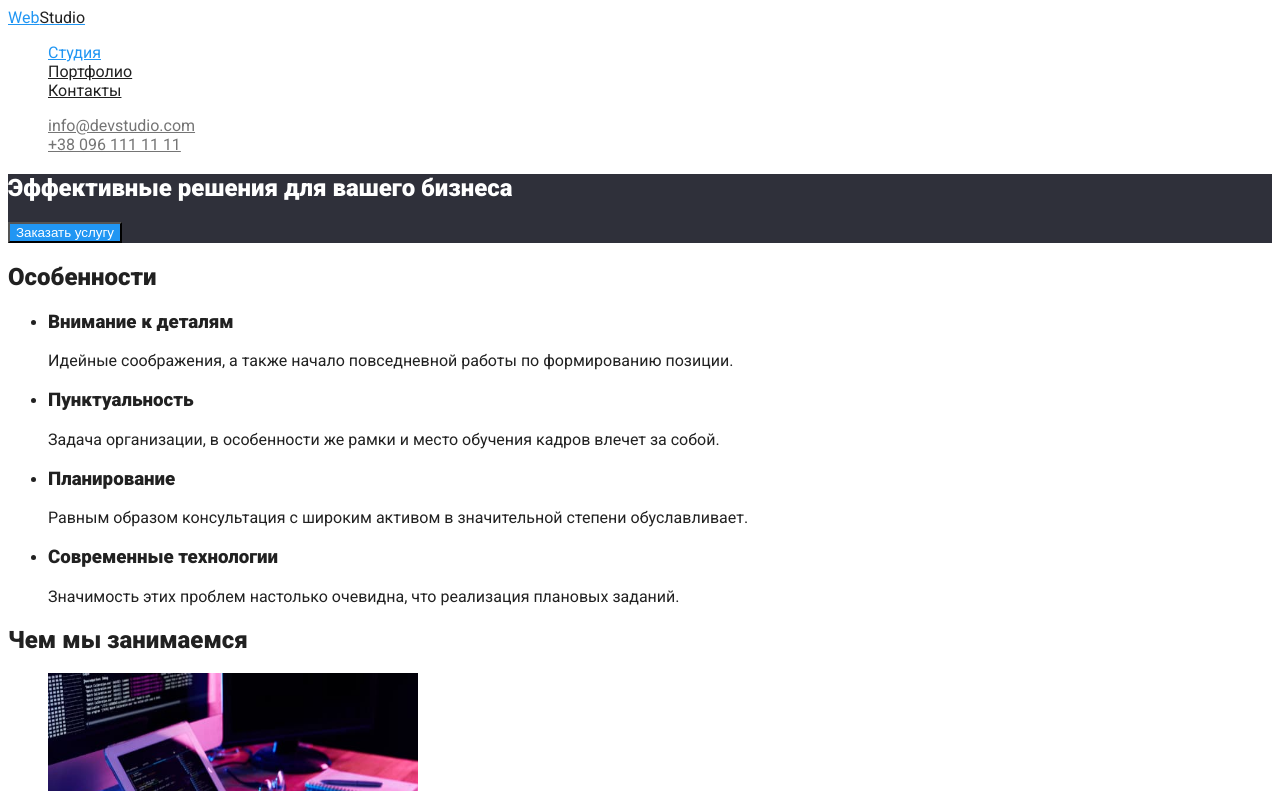
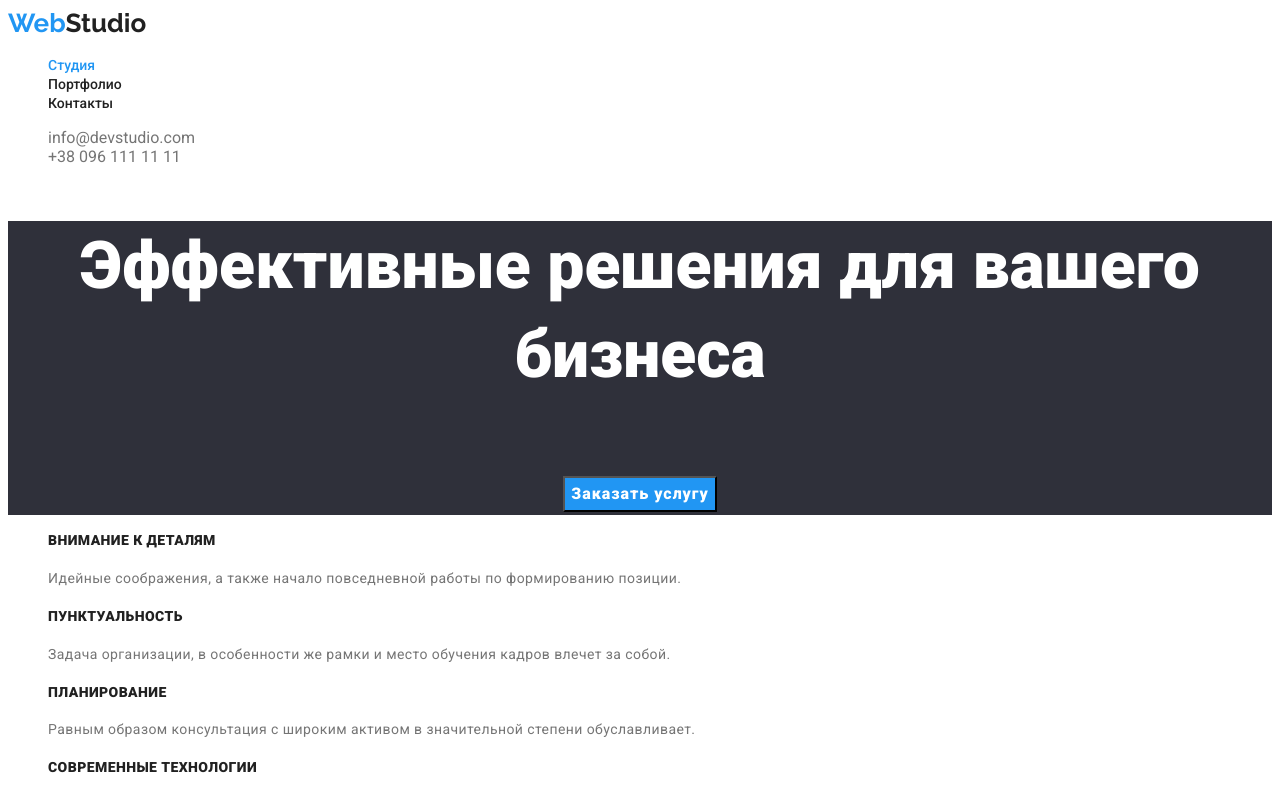
Before and after one commit to GRYz1n/goit-markup-hw-02, a plain HTML site: page index.html in a window 1280 px wide. Shown: the top 791 px of the page. Drawn offline with Linux system fonts and the light colour scheme.

Commit message:
Content section update

```diff
--- a/css/styles.css
+++ b/css/styles.css
@@ -19,8 +19,9 @@
 /* Main page */
 .body {
   color: #212121;
+
   background-color: #fff;
-  font-family: Roboto;
+  font-family: Roboto, sans-serif;
   font-style: normal;
 }
 
@@ -34,13 +35,26 @@
 
 .logo {
   color: var(--accent-text-color);
+
+  font-family: Raleway;
+  font-style: Bold;
+  font-size: 26px;
+  line-height: 1.19;
+  vertical-align: Top;
+  text-decoration: none;
 }
+
 .studio {
   color: var(--primary-text-color);
 }
 
 .site-nav .link {
   color: var(--primary-text-color);
+
+  font-weight: 500;
+  font-size: 14px;
+  line-height: 1.2;
+  text-decoration: none;
 }
 .site-nav .link:hover,
 .site-nav .link:focus {
@@ -52,6 +66,8 @@
 
 .contact .link {
   color: #757575;
+
+  text-decoration: none;
 }
 .contact .link:focus,
 .contact .link:hover {
@@ -61,17 +77,35 @@
 /* Hero */
 .hero {
   background: #2f303a;
+
+  font-weight: 900;
+  font-size: 44px;
+  line-height: 1.36;
+  text-align: center;
+}
+
+.hero-title {
+  color: var(--hero-text-color);
 }
 
 /* Button */
 .button {
   color: var(--hero-text-color);
   background-color: var(--accent-text-color);
+  font-family: Roboto;
+  font-weight: bold;
+  font-style: Bold;
+  font-size: 16px;
+  line-height: 1.87;
+  text-align: center;
+  align-items: center;
+  letter-spacing: 0.06em;
 }
 
 .pbutton {
   color: var(--primary-text-color);
   background-color: var(--hero-text-color);
+  font-family: inherit;
 }
 
 .pbutton:hover,
@@ -80,14 +114,26 @@
   background-color: var(--accent-text-color);
 }
 
-.hero-title {
-  color: var(--hero-text-color);
-}
+/* Content */
 
 /* features */
 
 .features .title {
   color: var(--primary-text-color);
+
+  font-size: 14px;
+  line-height: 1.71;
+  letter-spacing: 0.03em;
+  text-transform: uppercase;
+}
+
+.features {
+  list-style: none;
+  font-size: 14px;
+  line-height: 1.71;
+  letter-spacing: 0.03em;
+
+  color: #757575;
 }
 
 /* our work */
--- a/index.html
+++ b/index.html
@@ -5,9 +5,8 @@
     <meta http-equiv="X-UA-Compatible" content="IE=edge">
     <meta name="viewport" content="width=device-width, initial-scale=1.0">
     <title>Студия</title>
-    <link rel="preconnect" href="https://fonts.googleapis.com">
-    <link rel="preconnect" href="https://fonts.gstatic.com" crossorigin>
-    <link href="https://fonts.googleapis.com/css2?family=Roboto:wght@400;500;900&display=swap" rel="stylesheet">
+    <link href="https://fonts.googleapis.com/css2?family=Oleo+Script&family=Raleway:wght@700&family=Roboto:wght@400;500;900&display=swap"
+        rel="stylesheet">
     <link rel="stylesheet" href="./css/styles.css" />
 </head>
 <body class="body">
@@ -41,7 +40,7 @@
         <!-- Content section -->
 
         <section class="section">
-            <h2>Особенности</h2>
+            <h2 class="hidden">Особенности</h2>
                 <ul class="features">
                     <li>
                         <h3 class="title">Внимание к деталям</h3>
@@ -122,7 +121,6 @@
 
         <!-- Footer -->
         <footer>
-        <div class="footer"
             <h2 class="hidden">Address</h2>
             <a href="./index.html" class="logo">Web<span class="studio">Studio</span></a>
             <address>
```
Also changed, not shown: portfolio.html (+2 -3 lines). Lines whose indentation alone changed are shown as unchanged.
